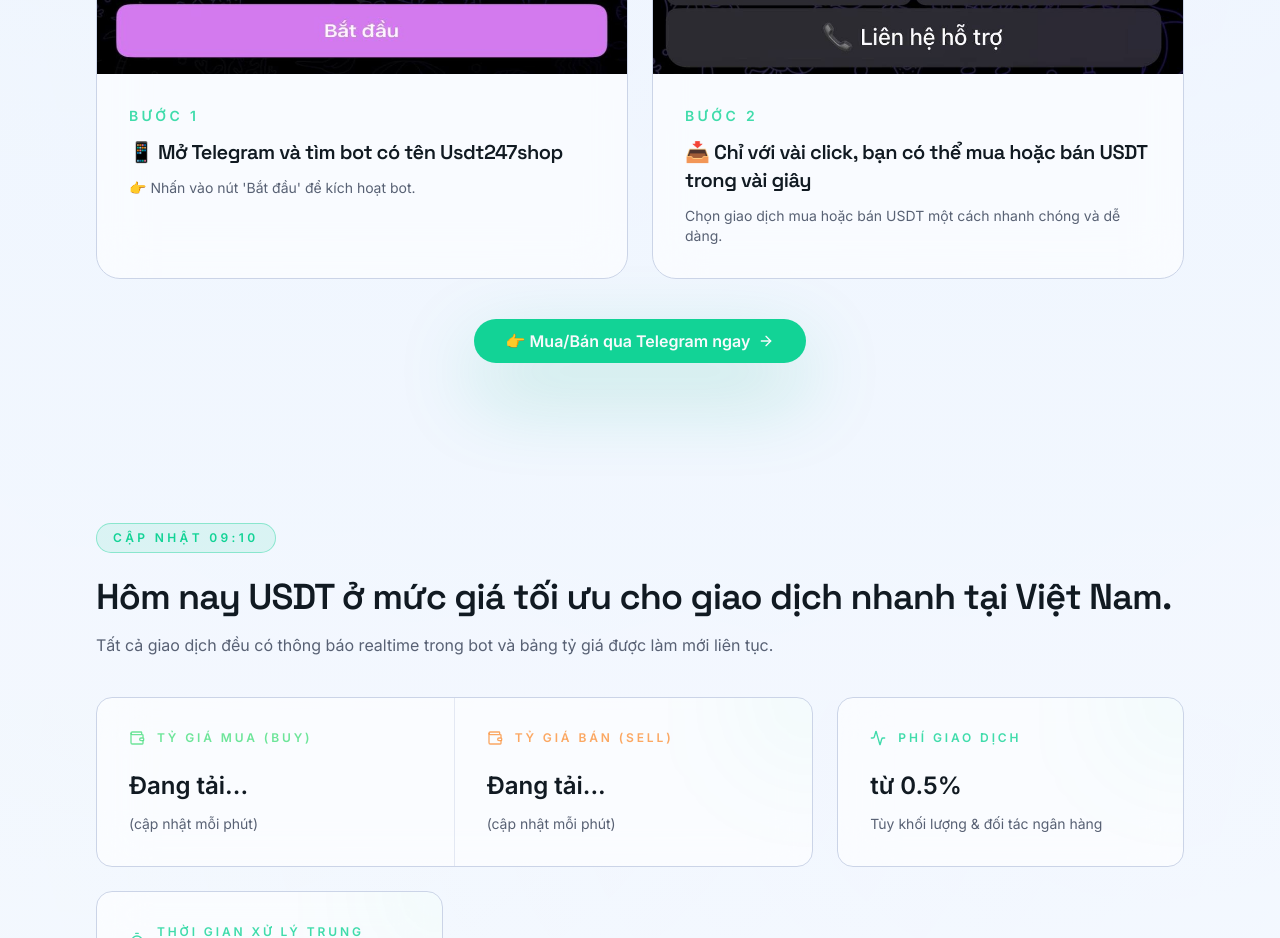
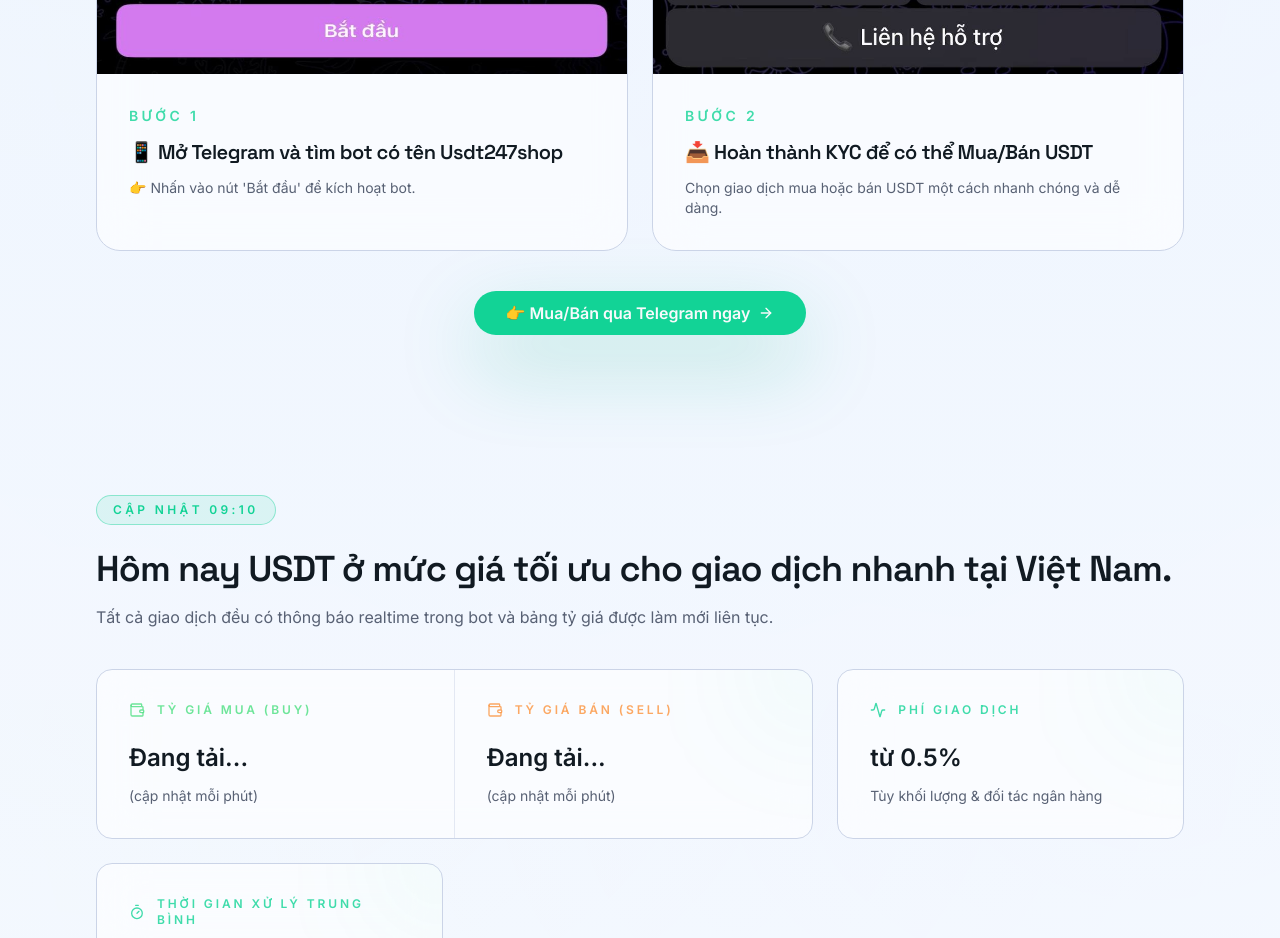
Before and after one commit to onkey4us/vide-usdt247, a React (Vite) app: page / in a window 1280 px wide. Shown: the part 2500-3438 px from the top of the page. Built offline with nearby package versions, Linux system fonts and the light colour scheme; no server answers.

Commit message:
feat: update HowItWorks step to emphasize KYC requirement

```diff
--- a/client/components/sections/HowItWorksSection.tsx
+++ b/client/components/sections/HowItWorksSection.tsx
@@ -13,7 +13,7 @@
     image: "/img/HowItWorksSection/B1.jpg",
   },
   {
-    title: "📥 Chỉ với vài click, bạn có thể mua hoặc bán USDT trong vài giây",
+    title: "📥 Hoàn thành KYC để có thể Mua/Bán USDT ",
     description: "Chọn giao dịch mua hoặc bán USDT một cách nhanh chóng và dễ dàng.",
     image: "/img/HowItWorksSection/B2.jpg",
   },
```
